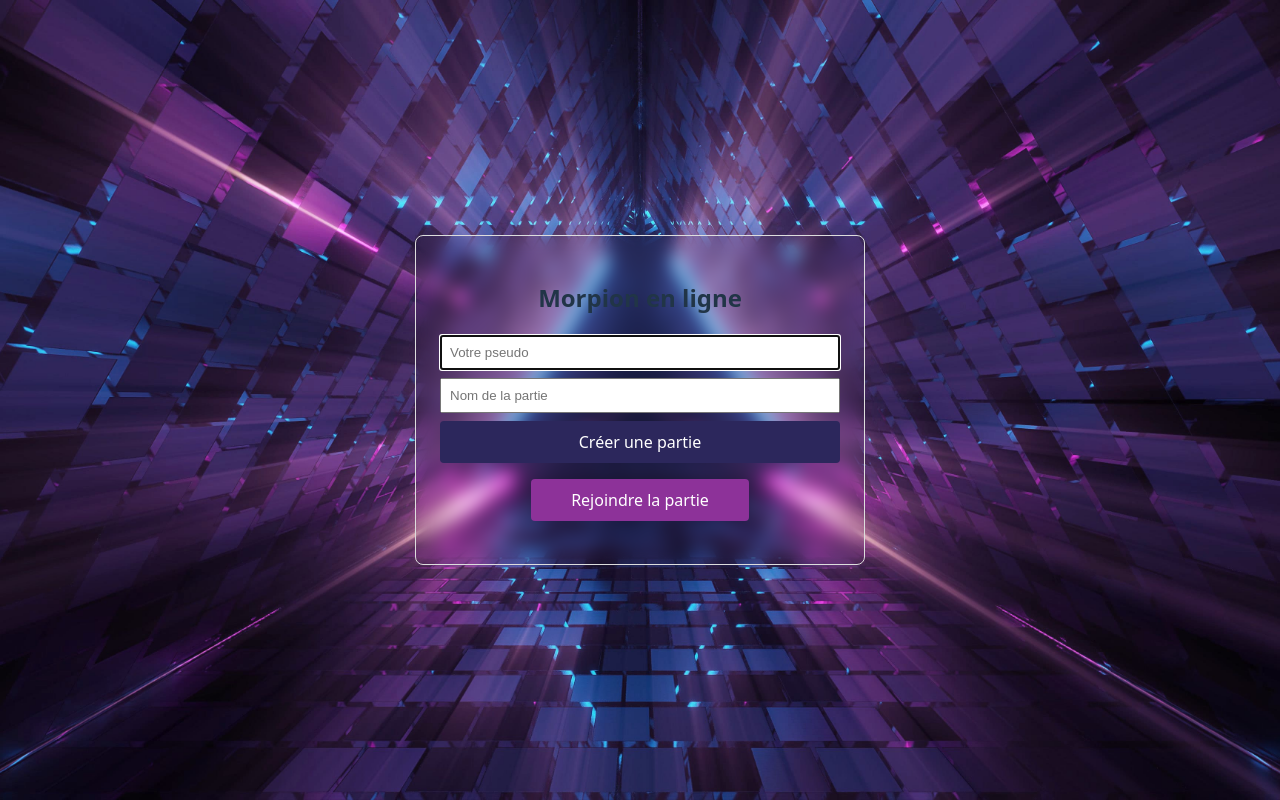
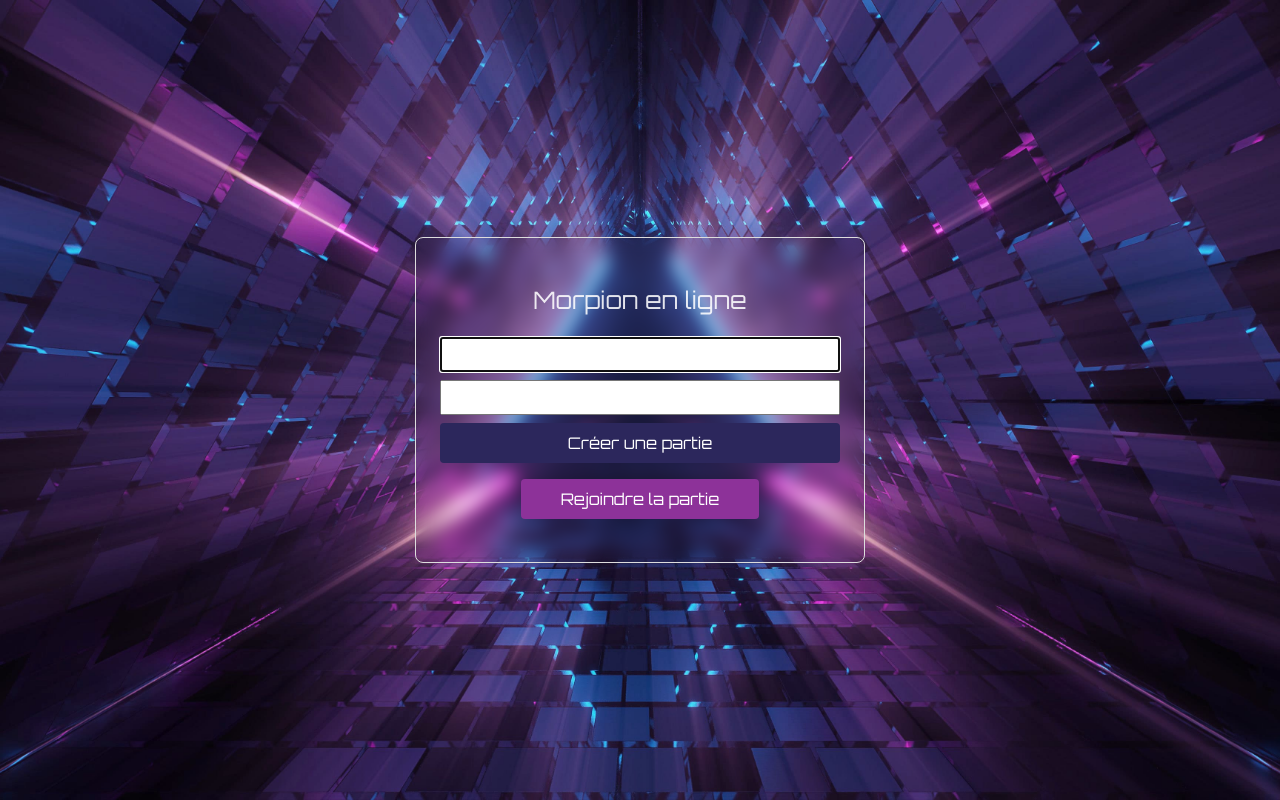
Before and after one commit to RKcodage/Morpion-front, a React (Vite) app: page / in a window 1280 px wide. Built offline with nearby package versions, Linux system fonts and the light colour scheme; no server answers.

Commit message:
New typo

```diff
--- a/src/index.css
+++ b/src/index.css
@@ -1,5 +1,13 @@
+@font-face {
+  font-family: "Orbitron";
+  src: url("/fonts/Orbitron-Regular.ttf") format("opentype");
+  font-weight: normal;
+  font-style: normal;
+  font-display: swap;
+}
+
 :root {
-  font-family: system-ui, Avenir, Helvetica, Arial, sans-serif;
+  font-family: "Orbitron", system-ui, Avenir, Helvetica, Arial, sans-serif;
   line-height: 1.5;
   font-weight: 400;
 
@@ -23,6 +31,7 @@ a:hover {
 }
 
 body {
+  font-family: "Orbitron", system-ui, Avenir, Helvetica, Arial, sans-serif;
   margin: 0;
   display: flex;
   justify-content: center;
@@ -38,6 +47,19 @@ body {
 h1 {
   font-size: 3.2em;
   line-height: 1.1;
+}
+
+input::placeholder {
+  color: rgba(255, 255, 255, 0.762);
+  font-family: 'Orbitron', Arial, sans-serif;
+}
+
+.button-lobby {
+  transition: box-shadow 0.2s;
+}
+
+.button-lobby:hover {
+  box-shadow: 0 4px 16px 0 rgba(255,255,255,0.5);
 }
 
 button {
@@ -58,16 +80,3 @@ button:focus,
 button:focus-visible {
   outline: 4px auto -webkit-focus-ring-color;
 }
-
-@media (prefers-color-scheme: light) {
-  :root {
-    color: #213547;
-    background-color: #ffffff;
-  }
-  a:hover {
-    color: #747bff;
-  }
-  button {
-    background-color: #f9f9f9;
-  }
-}
```
Also changed, not shown: public/fonts/Orbitron-Regular.ttf (added).
